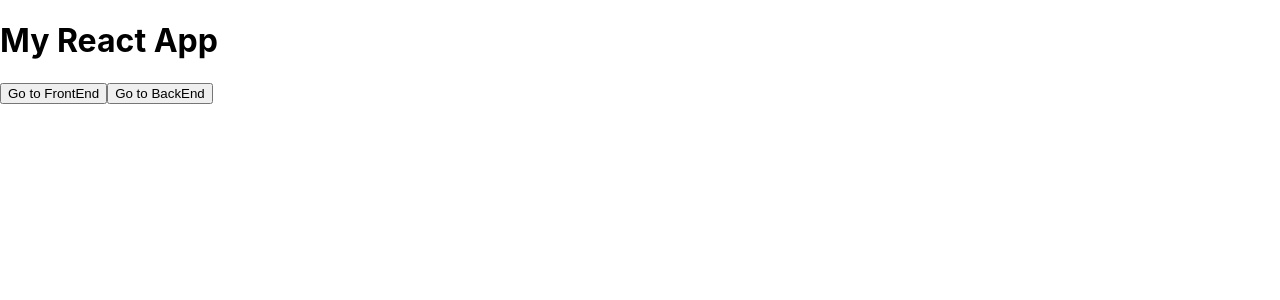
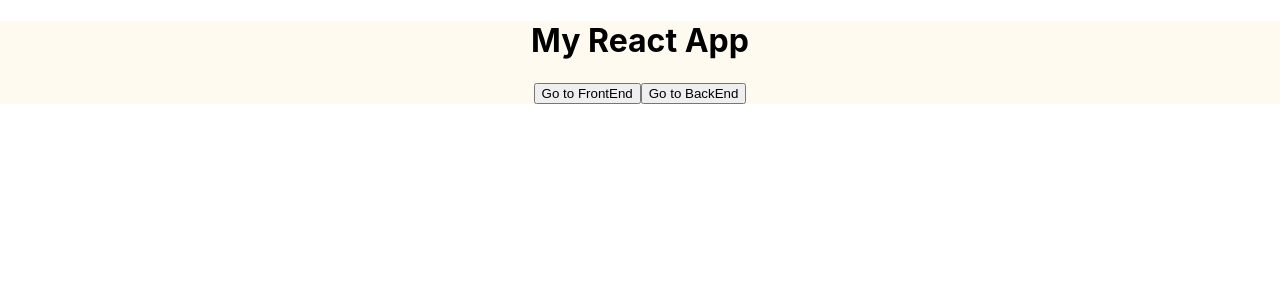
Before and after one commit to ColbiH/VAC.JS, a React (Create React App) app: page / in a window 1280 px wide. Shown: the top 300 px of the page. Built offline with nearby package versions, Linux system fonts and the light colour scheme.

Commit message:
simple button

```diff
--- a/package.json
+++ b/package.json
@@ -3,6 +3,7 @@
   "version": "0.1.0",
   "private": true,
   "dependencies": {
+    "@instructure/ui": "^8",
     "@testing-library/jest-dom": "^5.17.0",
     "@testing-library/react": "^13.4.0",
     "@testing-library/user-event": "^13.5.0",
--- a/src/App.css
+++ /dev/null
@@ -1,38 +0,0 @@
-.App {
-  text-align: center;
-}
-
-.App-logo {
-  height: 40vmin;
-  pointer-events: none;
-}
-
-@media (prefers-reduced-motion: no-preference) {
-  .App-logo {
-    animation: App-logo-spin infinite 20s linear;
-  }
-}
-
-.App-header {
-  background-color: #282c34;
-  min-height: 100vh;
-  display: flex;
-  flex-direction: column;
-  align-items: center;
-  justify-content: center;
-  font-size: calc(10px + 2vmin);
-  color: white;
-}
-
-.App-link {
-  color: #61dafb;
-}
-
-@keyframes App-logo-spin {
-  from {
-    transform: rotate(0deg);
-  }
-  to {
-    transform: rotate(360deg);
-  }
-}
--- /dev/null
+++ b/src/components/App.css
@@ -0,0 +1,16 @@
+.App {
+  text-align: center;
+}
+
+
+
+
+.App-header {
+  background-color: floralwhite;
+
+  color: black;
+}
+
+.App-link {
+  color: black;
+}
--- a/src/components/App.js
+++ b/src/components/App.js
@@ -1,11 +1,14 @@
 import React, { useState } from 'react';
 import FrontEnd from './FrontEnd';
 import BackEnd from './BackEnd';
+import "./App.css"
+import { Button, InstUISettingsProvider, canvas } from '@instructure/ui'
 
 function App() {
     const [currentPage, setCurrentPage] = useState(null);
     const changePage = (page) => {
         setCurrentPage(page);
+
     };
 
     return (
--- /dev/null
+++ b/src/components/FrontEnd.css
@@ -0,0 +1,22 @@
+.FrondEnd {
+    background-color: ghostwhite;
+    /*min-height: 100vh;*/
+
+    /*flex-direction: column;*/
+    /*align-items: center;*/
+    /*justify-content: center;*/
+    /*font-size: calc(10px + 2vmin);*/
+    color: black;
+}
+.header{
+    background-color: whitesmoke;
+}
+.quiz{
+    color: blue;
+    text-align: right;
+    justify-content: right;
+    flex-direction: column;
+    width: 200px;
+
+
+}
--- a/src/components/FrontEnd.js
+++ b/src/components/FrontEnd.js
@@ -1,14 +1,26 @@
 import React from 'react';
+import { Button, InstUISettingsProvider, canvas } from '@instructure/ui'
+import './FrontEnd.css'
+function FrontEnd() {
 
-function FrontEnd() {
     return (
-        <div>
-            <h1>This is the playground for the Front End</h1>
-            {
+    <div className="front">
+        <header className="PDF-header">
+        <div id="main">
 
-            }
+            <h1>PDF View</h1>
         </div>
-    );
+        </header>
+
+        <InstUISettingsProvider theme={canvas}>
+            <Button className= "quiz"  > Save as PDF</Button>
+
+        </InstUISettingsProvider>
+
+
+    </div>
+
+    )
 }
 
 export default FrontEnd;
```
Also changed, not shown: 1 other file (tests, documents, lock files or other folders).
